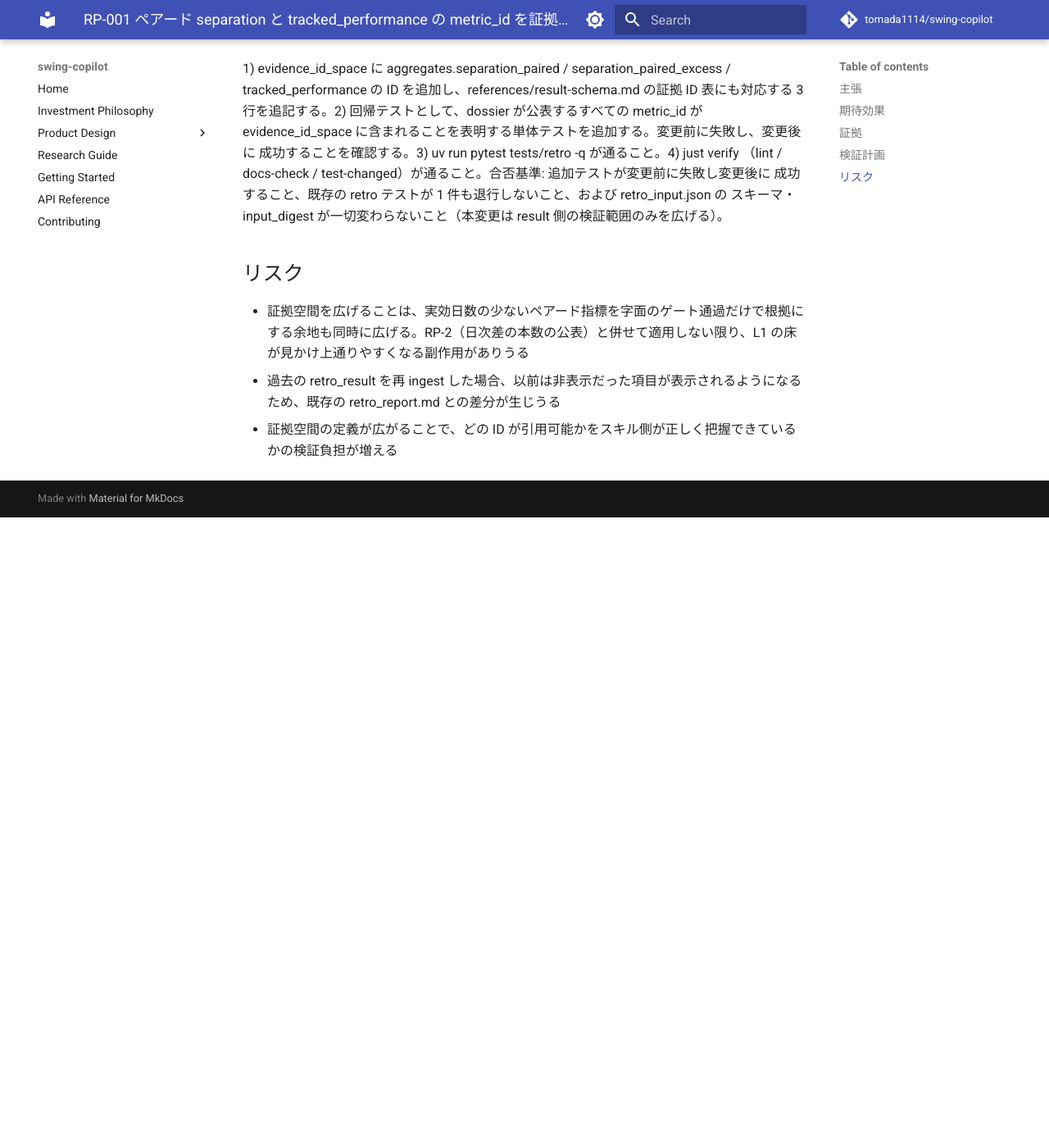
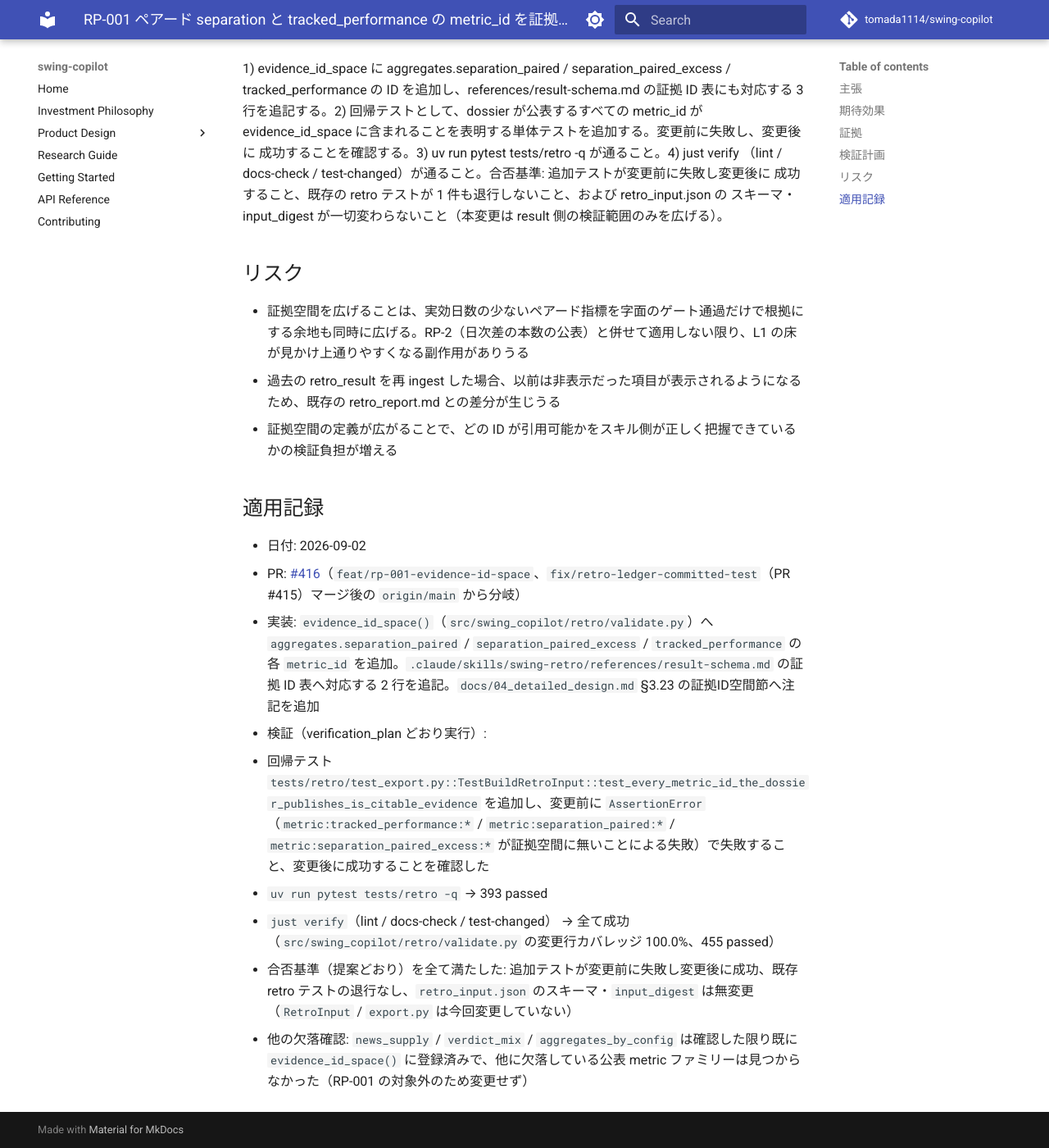
Before and after one commit to tomada1114/swing-copilot, an MkDocs documentation site: the page built from docs/retro/proposals/RP-001-retro-evidence-id-space-issue190-metric-ids.md, in a window 1280 px wide and 1400 px high, scrolled down 1208 px. Shown: the whole window at 82% size. Built offline with MkDocs 1.6.1 and Material for MkDocs 9.7.7, drawn with Linux system fonts in a browser that asks for light colours; comment, search, counter and statistics services are not loaded; before the commit the page ends 1839 px from its top, so only the background shows below that; some of the changed text lies outside the part shown.

Commit message:
docs(retro): RP-001 を applied に更新し、PR #416 と適用記録を記載する
Claude-Session: https://claude.ai/code/session_01RB3oRxW9trLSX68bw7yLjh

```diff
--- a/docs/retro/proposals/RP-001-retro-evidence-id-space-issue190-metric-ids.md
+++ b/docs/retro/proposals/RP-001-retro-evidence-id-space-issue190-metric-ids.md
@@ -31,3 +31,15 @@ SKILL.md は separation を 3 版とも読むこと、tracked_performance を pr
 - 証拠空間を広げることは、実効日数の少ないペアード指標を字面のゲート通過だけで根拠にする余地も同時に広げる。RP-2（日次差の本数の公表）と併せて適用しない限り、L1 の床が見かけ上通りやすくなる副作用がありうる
 - 過去の retro_result を再 ingest した場合、以前は非表示だった項目が表示されるようになるため、既存の retro_report.md との差分が生じうる
 - 証拠空間の定義が広がることで、どの ID が引用可能かをスキル側が正しく把握できているかの検証負担が増える
+
+## 適用記録
+
+- 日付: 2026-09-02
+- PR: [#416](https://github.com/tomada1114/swing-copilot/pull/416)（`feat/rp-001-evidence-id-space`、`fix/retro-ledger-committed-test`（PR #415）マージ後の `origin/main` から分岐）
+- 実装: `evidence_id_space()`（`src/swing_copilot/retro/validate.py`）へ `aggregates.separation_paired` / `separation_paired_excess` / `tracked_performance` の各 `metric_id` を追加。`.claude/skills/swing-retro/references/result-schema.md` の証拠 ID 表へ対応する 2 行を追記。`docs/04_detailed_design.md` §3.23 の証拠ID空間節へ注記を追加
+- 検証（verification_plan どおり実行）:
+  1. 回帰テスト `tests/retro/test_export.py::TestBuildRetroInput::test_every_metric_id_the_dossier_publishes_is_citable_evidence` を追加し、変更前に `AssertionError`（`metric:tracked_performance:*` / `metric:separation_paired:*` / `metric:separation_paired_excess:*` が証拠空間に無いことによる失敗）で失敗すること、変更後に成功することを確認した
+  2. `uv run pytest tests/retro -q` → 393 passed
+  3. `just verify`（lint / docs-check / test-changed） → 全て成功（`src/swing_copilot/retro/validate.py` の変更行カバレッジ 100.0%、455 passed）
+  - 合否基準（提案どおり）を全て満たした: 追加テストが変更前に失敗し変更後に成功、既存 retro テストの退行なし、`retro_input.json` のスキーマ・`input_digest` は無変更（`RetroInput` / `export.py` は今回変更していない）
+- 他の欠落確認: `news_supply` / `verdict_mix` / `aggregates_by_config` は確認した限り既に `evidence_id_space()` に登録済みで、他に欠落している公表 metric ファミリーは見つからなかった（RP-001 の対象外のため変更せず）
```
Also changed, not shown: other parts of docs/retro/proposals/RP-001-retro-evidence-id-space-issue190-metric-ids.md (+1 -1 lines), docs/retro/proposals.md (+1 -1 lines).
